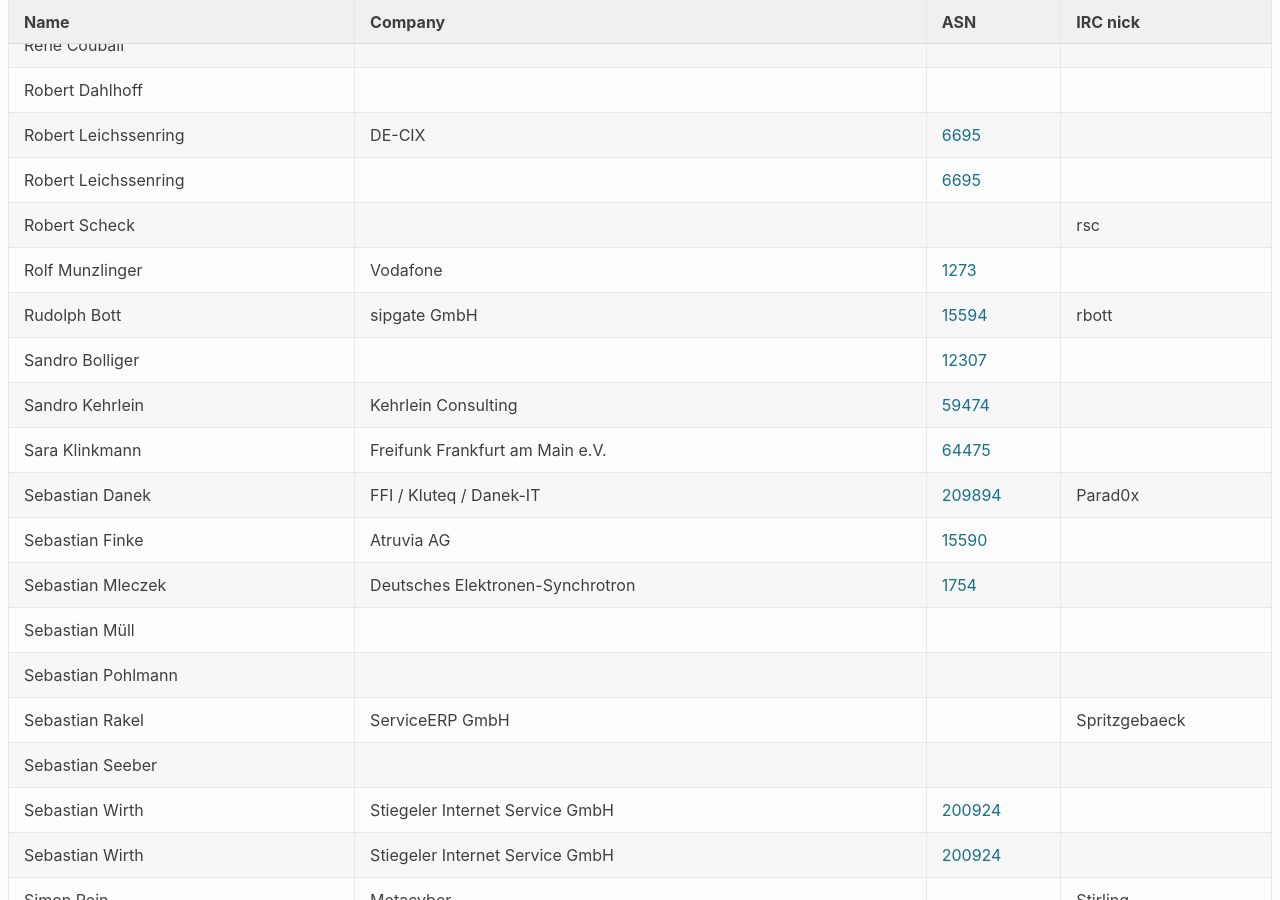
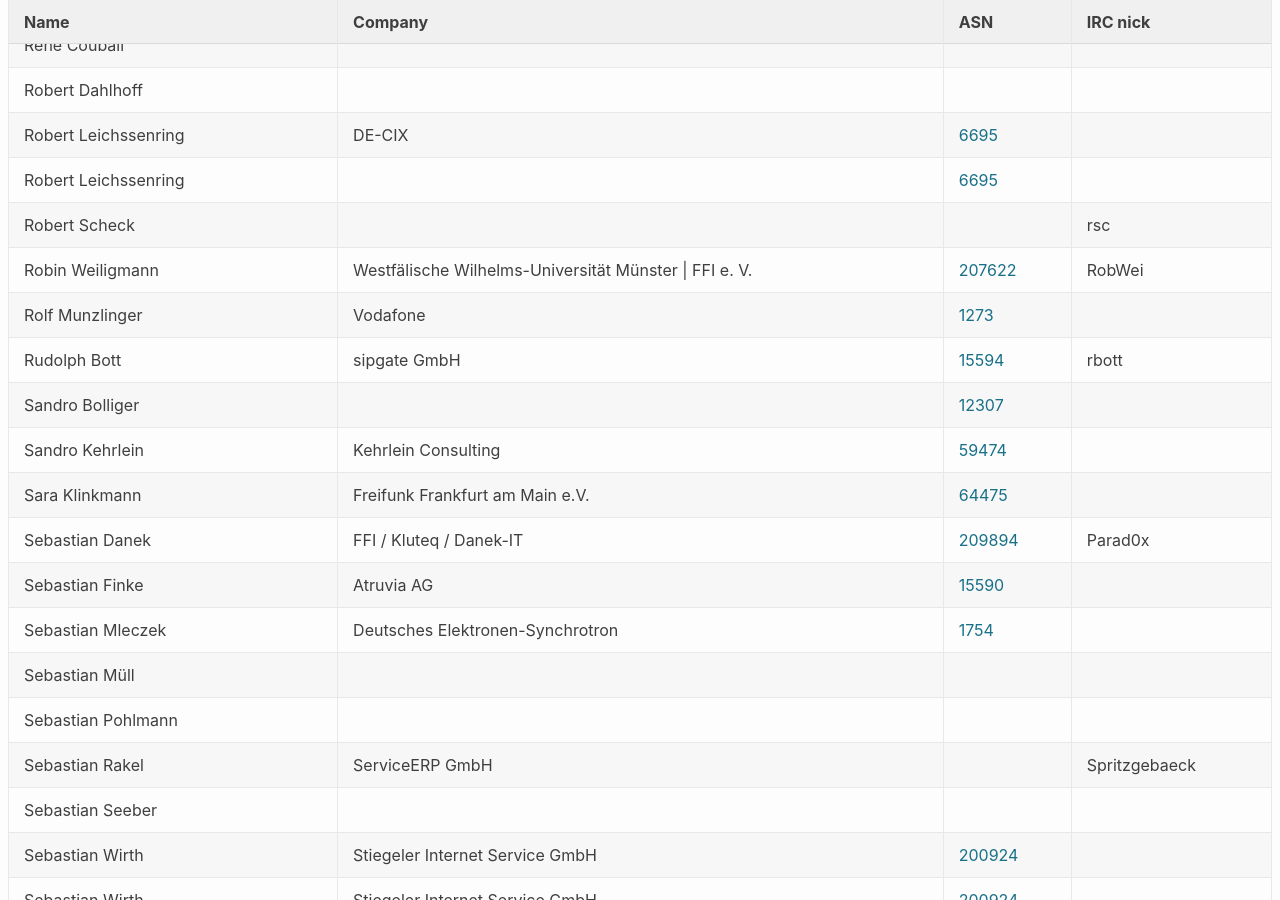
Before and after one commit to denog/pretix-attendeelist, a Jekyll site: the page built from denog14/index.md, in a window 1280 px wide and 900 px high, scrolled down 18069 px. Built offline with Jekyll 4.4.1, drawn with Linux system fonts in a browser that asks for light colours.

Commit message:
Latest data: Sat Nov  5 21:32:02 UTC 2022

```diff
--- a/_data/attendees_denog14_remote.json
+++ b/_data/attendees_denog14_remote.json
@@ -672,6 +672,12 @@
     "asn": null
   },
   {
+    "name": "Robin Weiligmann",
+    "company": "Westfälische Wilhelms-Universität Münster | FFI e. V.",
+    "irc": "RobWei",
+    "asn": "207622"
+  },
+  {
     "name": "Rolf Munzlinger",
     "company": "Vodafone",
     "irc": null,
```
